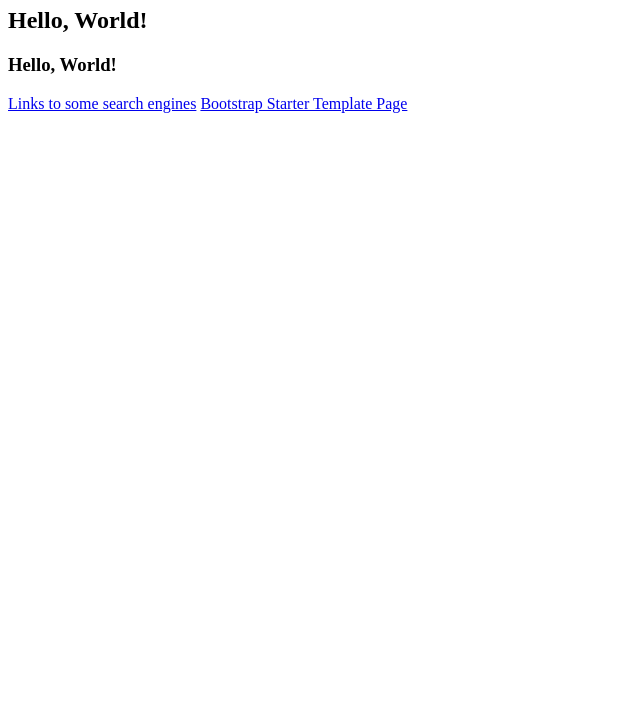
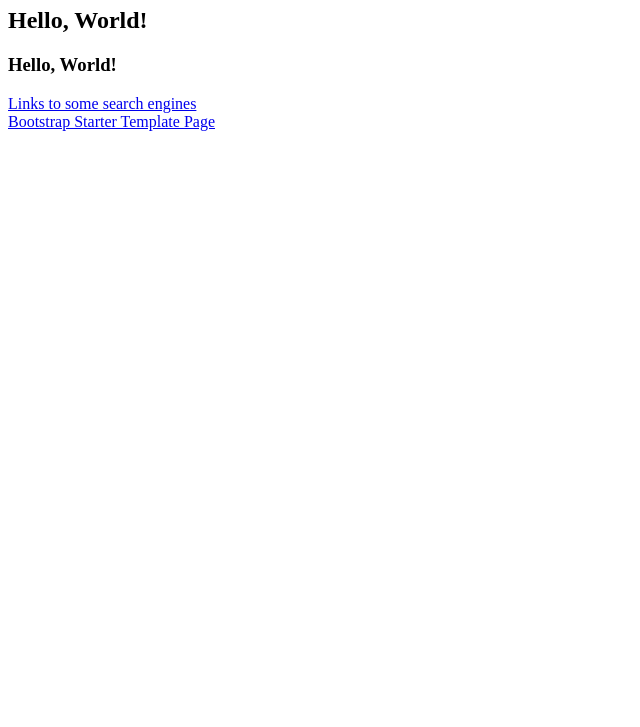
Before and after one commit to inflowmill/my-web-site, a plain HTML site: page index.html in a window 1280 px wide. Shown: the part 73-800 px from the top of the page, without its empty margins (0-640 px from the left). Drawn offline with Linux system fonts and the light colour scheme.

```diff
--- a/index.html
+++ b/index.html
@@ -8,7 +8,7 @@
     <h1>Hello, World!</h1>
     <h2>Hello, World!</h2>
     <h3>Hello, World!</h3>
-    <a href='links.html'>Links to some search engines</a>
-    <a href='bootstrap-starter.html'>Bootstrap Starter Template Page</a>
+    <a href='links.html'>Links to some search engines</a><br>
+    <a href='bootstrap-starter.html'>Bootstrap Starter Template Page</a><br>
   </body>
 </html>
```
